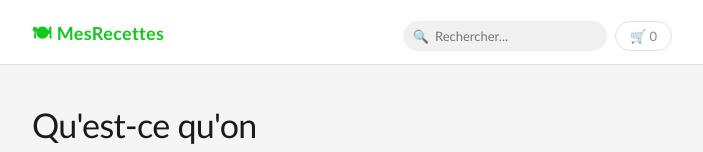
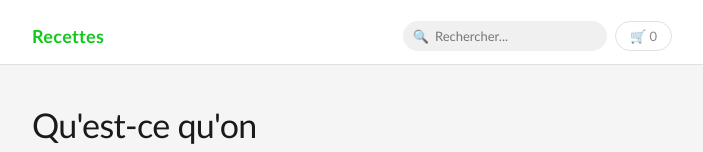
Before and after one commit to my-marc/mesrecettes, a React (Vite) app: page / in a window 1280 px wide. Shown: the top 152 px of the page, without its empty margins (288-991 px from the left). Built offline with nearby package versions, Linux system fonts and the light colour scheme.

Commit message:
Update App.jsx

```diff
--- a/src/App.jsx
+++ b/src/App.jsx
@@ -873,7 +873,7 @@ export default function App() {
         <div style={S.headerInner}>
           {view !== VIEWS.HOME
             ? <button style={S.backBtn} onClick={() => setView(VIEWS.HOME)}>← Retour</button>
-            : <span style={S.logo}>🍽 MesRecettes</span>}
+            : <span style={S.logo}>Recettes</span>}
           <div style={S.headerRight}>
             {view === VIEWS.HOME && (
               <>
```
